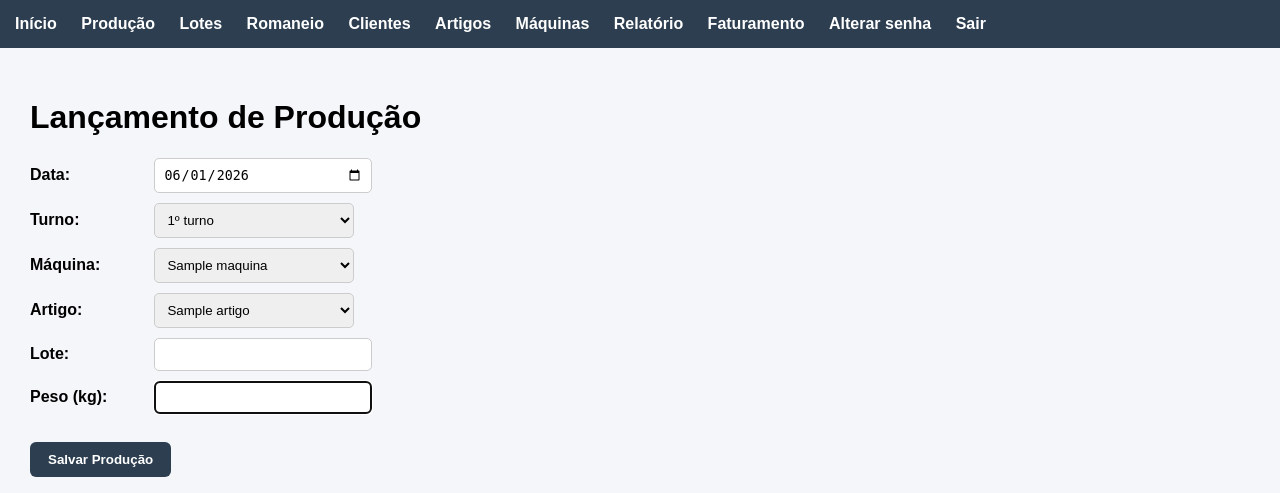
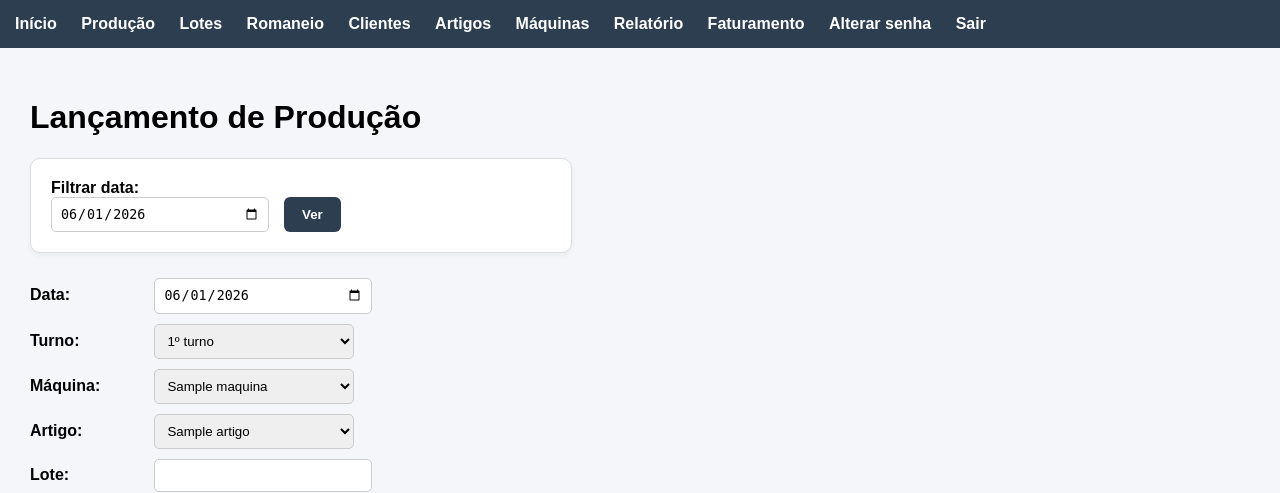
Before and after one commit to dmtextil/dmtextil, a FastAPI app: page /producao in a window 1280 px wide. Shown: the top 493 px of the page. Run offline with FastAPI, Linux system fonts and the light colour scheme; the visitor is signed in with stand-in values (Sample User, id 1); tables that the repository leaves empty hold one stand-in row (values such as "Sample post").

Commit message:
Filtro de data na producao

```diff
--- a/app/main.py
+++ b/app/main.py
@@ -374,36 +374,34 @@ def salvar_maquina(request: Request, nome: str = Form(...)):
 # ================= PRODUÇÃO =================
 
 @app.get("/producao", response_class=HTMLResponse)
-def tela_producao(request: Request):
-    from datetime import date, timedelta
+def tela_producao(request: Request, data: str = None):
+    from datetime import date
 
     if not verificar_login(request):
         return RedirectResponse(url="/login", status_code=303)
 
+    if not data:
+        data = date.today().isoformat()
+
     data_hoje_input = date.today().isoformat()
-    hoje_texto = date.today().isoformat()
-    ontem_texto = (date.today() - timedelta(days=1)).isoformat()
 
     db = SessionLocal()
     try:
         producoes = db.query(Producao).filter(
-            Producao.data.in_([hoje_texto, ontem_texto])
+            Producao.data == data
         ).order_by(
-            Producao.data.desc(),
             Producao.id.desc()
         ).all()
 
         maquinas = crud.listar_maquinas(db)
         artigos = crud.listar_artigos(db)
 
-        # resumo sempre do dia anterior
-        data_hoje = ontem_texto
-        total_1_turno = crud.total_por_turno(db, data_hoje, "1º turno")
-        total_2_turno = crud.total_por_turno(db, data_hoje, "2º turno")
-        total_3_turno = crud.total_por_turno(db, data_hoje, "3º turno")
-        total_dia = crud.total_do_dia(db, data_hoje)
-        valor_total_dia = crud.valor_total_do_dia(db, data_hoje)
-        resumo_maquinas = crud.resumo_por_maquina_no_dia(db, data_hoje)
+        total_1_turno = crud.total_por_turno(db, data, "1º turno")
+        total_2_turno = crud.total_por_turno(db, data, "2º turno")
+        total_3_turno = crud.total_por_turno(db, data, "3º turno")
+        total_dia = crud.total_do_dia(db, data)
+        valor_total_dia = crud.valor_total_do_dia(db, data)
+        resumo_maquinas = crud.resumo_por_maquina_no_dia(db, data)
 
         return templates.TemplateResponse(
             "producao.html",
@@ -412,7 +410,8 @@ def tela_producao(request: Request):
                 "producoes": producoes,
                 "maquinas": maquinas,
                 "artigos": artigos,
-                "data_hoje": data_hoje,
+                "data_hoje": data,
+                "data_filtro": data,
                 "data_hoje_input": data_hoje_input,
                 "total_1_turno": total_1_turno,
                 "total_2_turno": total_2_turno,
@@ -425,7 +424,6 @@ def tela_producao(request: Request):
     finally:
         db.close()
 
-
 @app.post("/producao", response_class=HTMLResponse)
 def salvar_producao(
     request: Request,
@@ -436,8 +434,6 @@ def salvar_producao(
     lote: str = Form(...),
     peso: str = Form(...)
 ):
-    from datetime import date, timedelta
-
     peso_texto = peso.replace(",", ".").replace(" ", "")
 
     if "+" in peso_texto:
@@ -455,45 +451,8 @@ def salvar_producao(
             artigo_id, lote, pecas, peso_calculado
         )
 
-        hoje_texto = date.today().isoformat()
-        ontem_texto = (date.today() - timedelta(days=1)).isoformat()
+        return RedirectResponse(url=f"/producao?data={data}", status_code=303)
 
-        producoes = db.query(Producao).filter(
-            Producao.data.in_([hoje_texto, ontem_texto])
-        ).order_by(
-            Producao.data.desc(),
-            Producao.id.desc()
-        ).all()
-
-        maquinas = crud.listar_maquinas(db)
-        artigos = crud.listar_artigos(db)
-
-        # resumo sempre do dia anterior
-        data_hoje = ontem_texto
-        total_1_turno = crud.total_por_turno(db, data_hoje, "1º turno")
-        total_2_turno = crud.total_por_turno(db, data_hoje, "2º turno")
-        total_3_turno = crud.total_por_turno(db, data_hoje, "3º turno")
-        total_dia = crud.total_do_dia(db, data_hoje)
-        valor_total_dia = crud.valor_total_do_dia(db, data_hoje)
-        resumo_maquinas = crud.resumo_por_maquina_no_dia(db, data_hoje)
-
-        return templates.TemplateResponse(
-            "producao.html",
-            {
-                "request": request,
-                "producoes": producoes,
-                "maquinas": maquinas,
-                "artigos": artigos,
-                "data_hoje": data_hoje,
-                "data_hoje_input": hoje_texto,
-                "total_1_turno": total_1_turno,
-                "total_2_turno": total_2_turno,
-                "total_3_turno": total_3_turno,
-                "total_dia": total_dia,
-                "valor_total_dia": valor_total_dia,
-                "resumo_maquinas": resumo_maquinas
-            }
-        )
     finally:
         db.close()
 
--- a/templates/producao.html
+++ b/templates/producao.html
@@ -3,6 +3,27 @@
 {% block conteudo %}
 
 <h1>Lançamento de Produção</h1>
+
+<div style="
+    background:white;
+    border:1px solid #ddd;
+    border-radius:10px;
+    padding:20px;
+    box-shadow:0 2px 6px rgba(0,0,0,0.05);
+    margin-bottom:25px;
+    max-width:500px;
+">
+    <form method="get" action="/producao" style="display:flex; gap:15px; align-items:end; flex-wrap:wrap;">
+        <div>
+            <label>Filtrar data:</label><br>
+            <input type="date" name="data" value="{{ data_filtro }}">
+        </div>
+
+        <div>
+            <button type="submit">Ver</button>
+        </div>
+    </form>
+</div>
 
 <form method="post" action="/producao">
 
```
